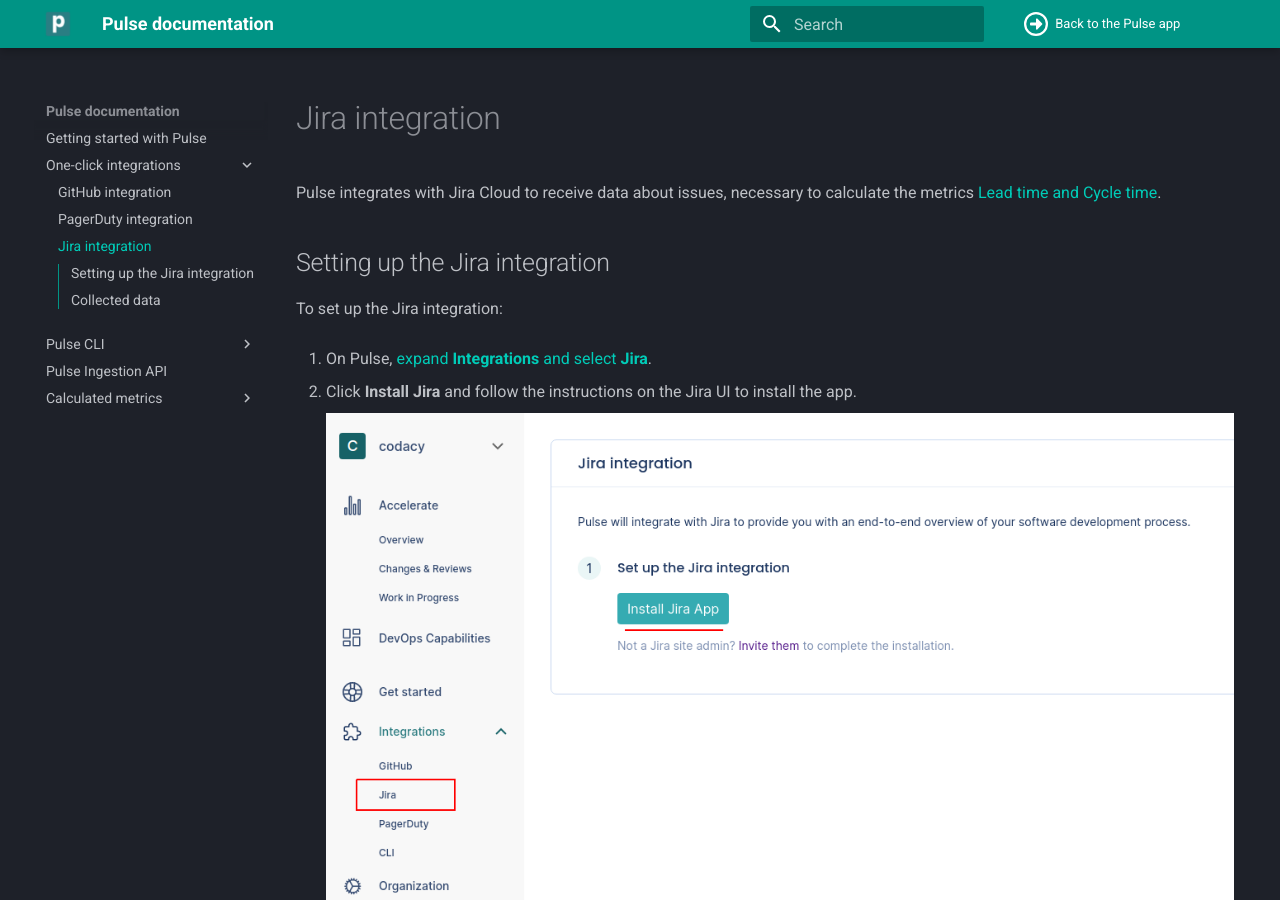
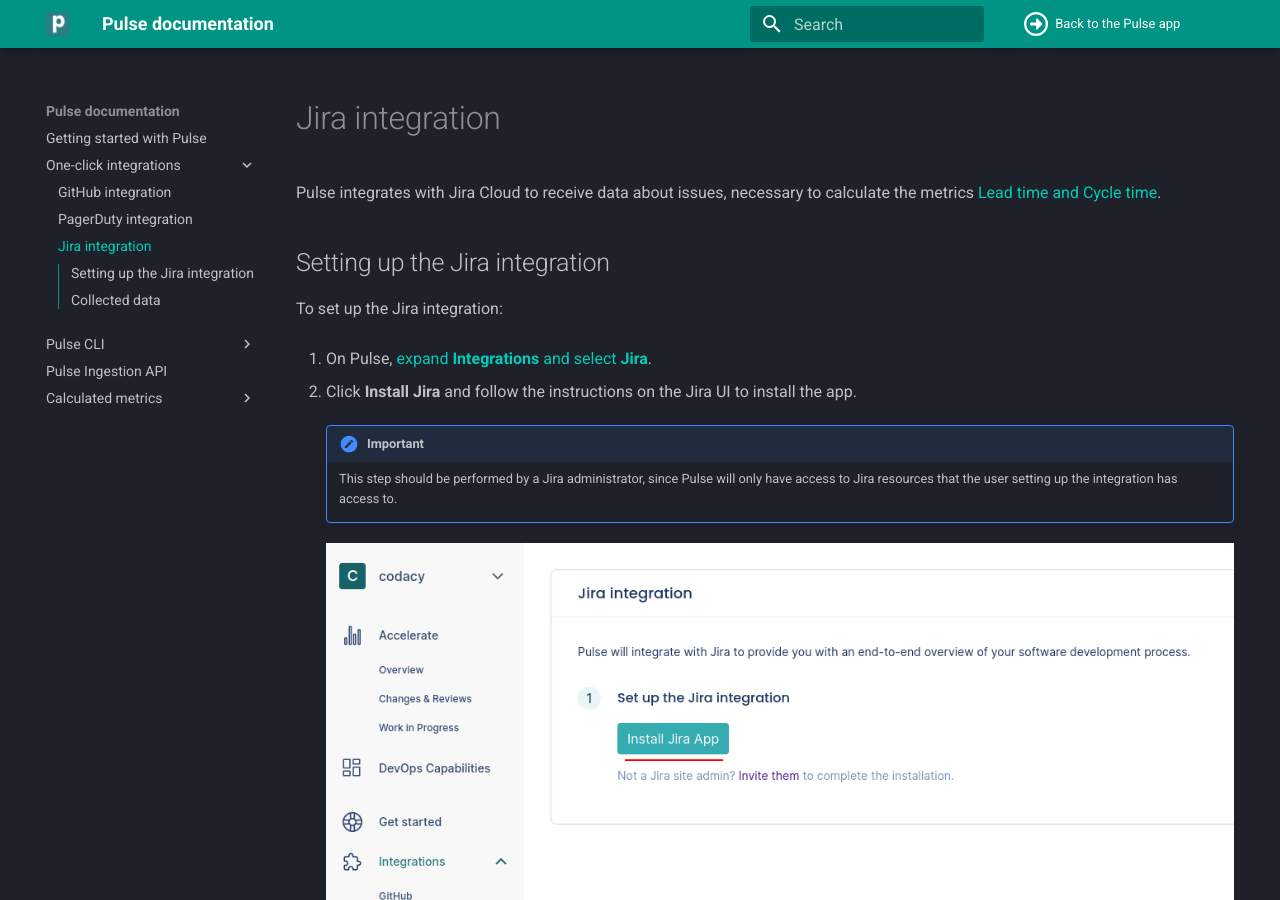
Before and after one commit to codacy/pulse-user-docs, an MkDocs documentation site: the page built from docs/one-click-integrations/jira-integration.md, in a window 1280 px wide and 900 px high. Built offline with MkDocs 1.6.1 and Material for MkDocs 9.7.7, drawn with Linux system fonts in a browser that asks for light colours.

Commit message:
feature: Mention that installing Jira should be done by an admin

```diff
--- a/docs/one-click-integrations/jira-integration.md
+++ b/docs/one-click-integrations/jira-integration.md
@@ -9,6 +9,9 @@
 1.  On Pulse, [expand **Integrations** and select **Jira**](https://app.pulse.codacy.com/integrations/jira){: target="_blank"}.
 
 1.  Click **Install Jira** and follow the instructions on the Jira UI to install the app.
+
+    !!! important
+        This step should be performed by a Jira administrator, since Pulse will only have access to Jira resources that the user setting up the integration has access to.
 
     ![Installing the Pulse Jira app](images/jira-installing.png)
 
```
